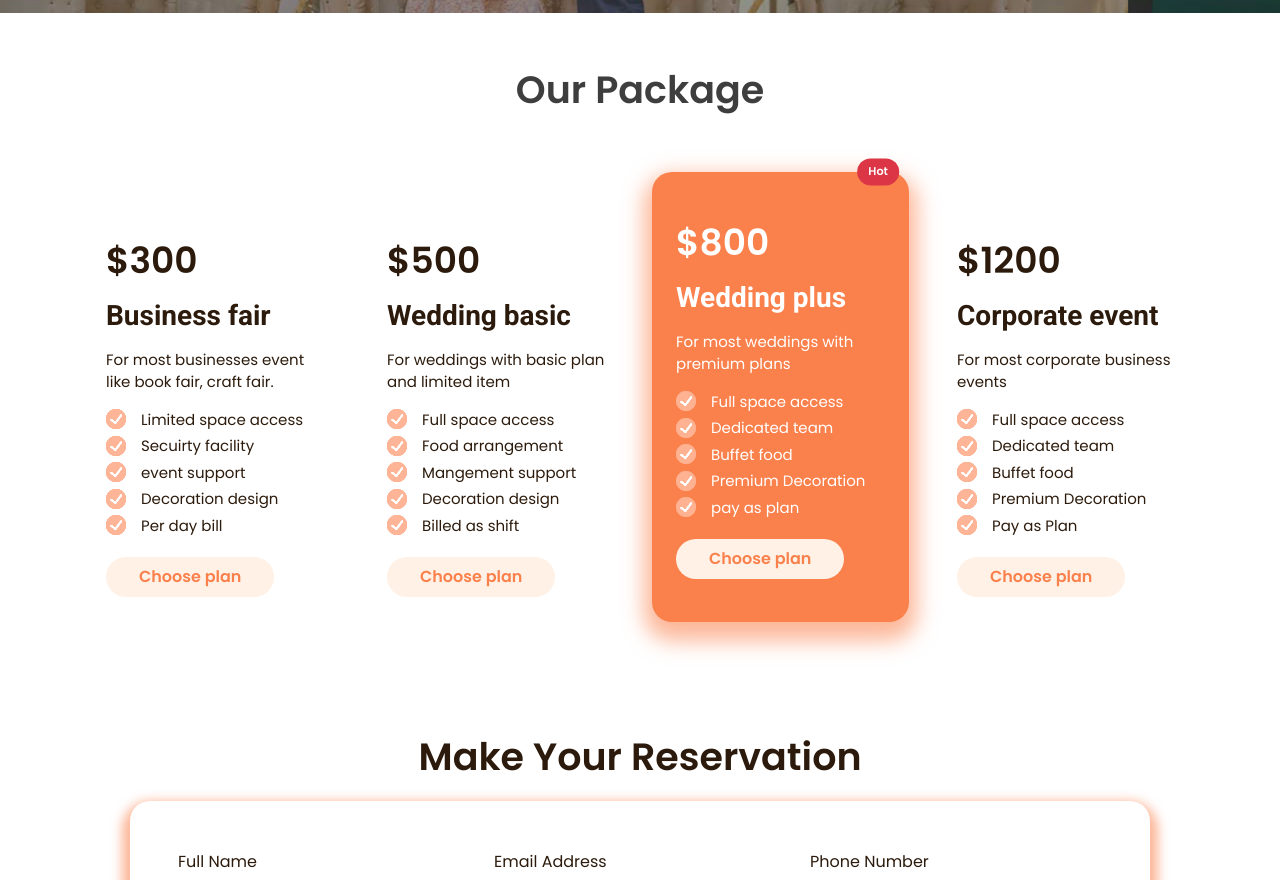
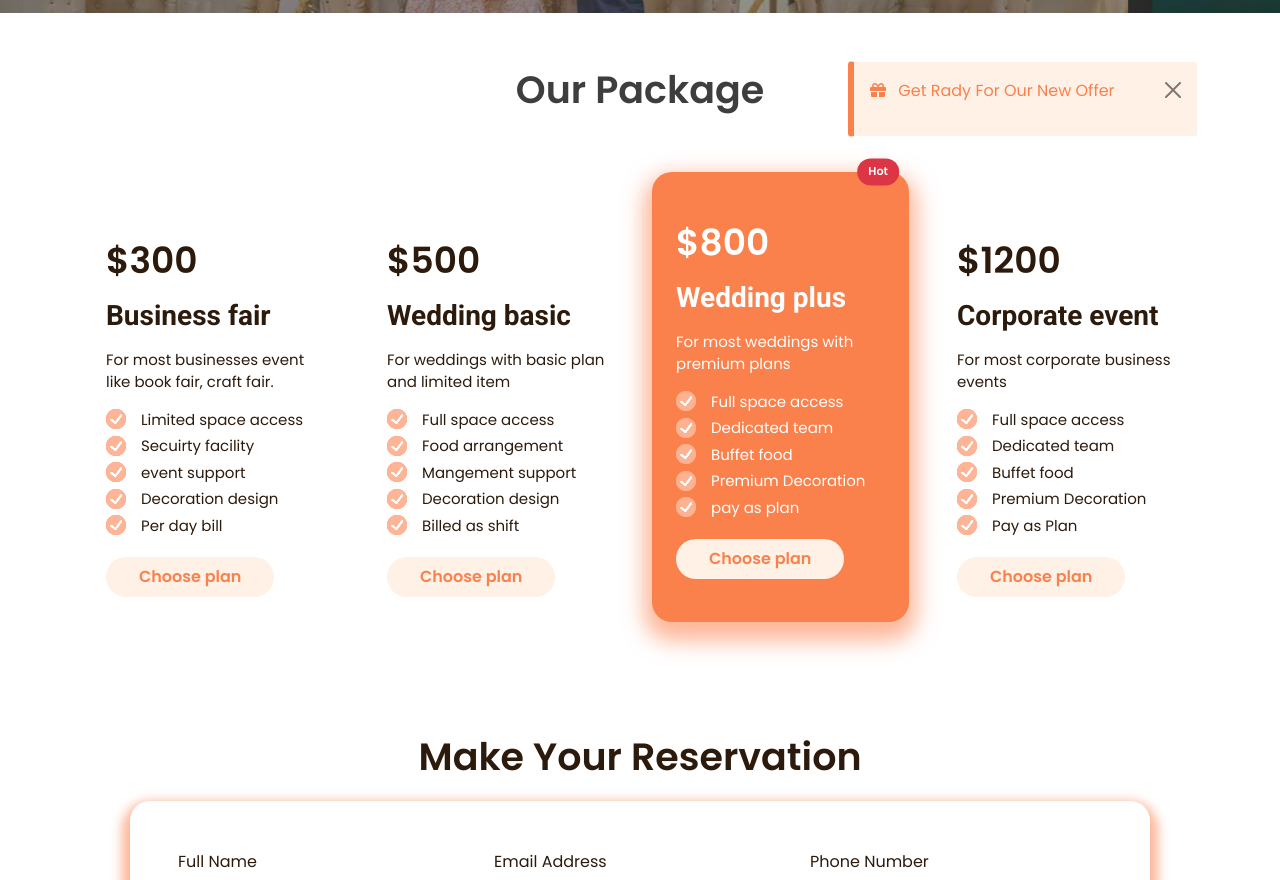
Before and after one commit to ahanafislam/convention_center_landing_page, a plain HTML site: page index.html in a window 1280 px wide. Shown: the part 630-1510 px from the top of the page. Drawn offline with nearby package versions, Linux system fonts and the light colour scheme.

Commit message:
Add toster

```diff
--- a/index.html
+++ b/index.html
@@ -100,7 +100,13 @@
     <!-- Start Main Section -->
     <main class="container">
         <!-- Start Package Section -->
-        <section>
+        <section class="position-relative">
+            <!-- Start code For Toster -->
+            <div class="alert alert-light alert-dismissible fade show position-absolute top-0 end-0" role="alert">
+                <p><i class="fas fa-gift me-2"></i> Get Rady For Our New Offer</p>
+                <button type="button" class="btn-close" data-bs-dismiss="alert" aria-label="Close"></button>
+            </div>
+            <!-- End code For Toster -->
             <h2 class="mt-5 mb-5 pb-md-5">Our Package</h2>
             <div class="row row-cols-1 row-cols-md-3 row-cols-lg-4 mt-5 p-2">
                 <div class="col">
@@ -180,7 +186,6 @@
               </div>
         </section>
         <!-- End Package Section -->
-
         <!-- Start Reservation Section -->
         <section class="container reservation p-md-5 p-0 pt-5 pb-5">
             <h2 class="mb-3">Make Your Reservation</h2>
@@ -223,7 +228,7 @@
                     <div class="mb-3 col-12">
                         <div class="mb-3">
                             <label for="details" class="form-label">Event's Details</label>
-                            <textarea class="form-control" id="details" rows="3" placeholder="Please tell us something about your event."></textarea>
+                            <textarea class="form-control" id="details" rows="4" placeholder="Please tell us something about your event."></textarea>
                         </div>
                     </div>
                 </div>
@@ -298,7 +303,6 @@
         <!-- End FAQ Section -->
     </main>
     <!-- End Main Section -->
-
     <!-- Start Footer -->
     <footer class="mt-5">
         <div class="container d-flex flex-md-row flex-column-reverse justify-content-md-between justify-content-center align-items-center h-100">
@@ -321,7 +325,6 @@
         </div>
     </footer>
     <!-- End Footer -->
-
     <!-- Bootstrap Bundle eith popper -->
     <script src="https://cdn.jsdelivr.net/npm/bootstrap@5.0.2/dist/js/bootstrap.bundle.min.js" integrity="sha384-MrcW6ZMFYlzcLA8Nl+NtUVF0sA7MsXsP1UyJoMp4YLEuNSfAP+JcXn/tWtIaxVXM" crossorigin="anonymous"></script>
 </body>
--- a/style.css
+++ b/style.css
@@ -180,6 +180,16 @@ h2{
     box-shadow: 0 0 0 .25rem var(--background-color);
 }
 
+/* Toster */
+.alert{
+    width: 350px;
+    background-color: var(--background-color);
+    border-left: 6px solid var(--brand-color);
+    color: var(--brand-color);
+    padding: auto;
+    z-index: 3;
+}
+
 /* Style Footer Section */
 footer {
     height: 220px;
```
Also changed, not shown: images/form-bg.jpg (deleted).
